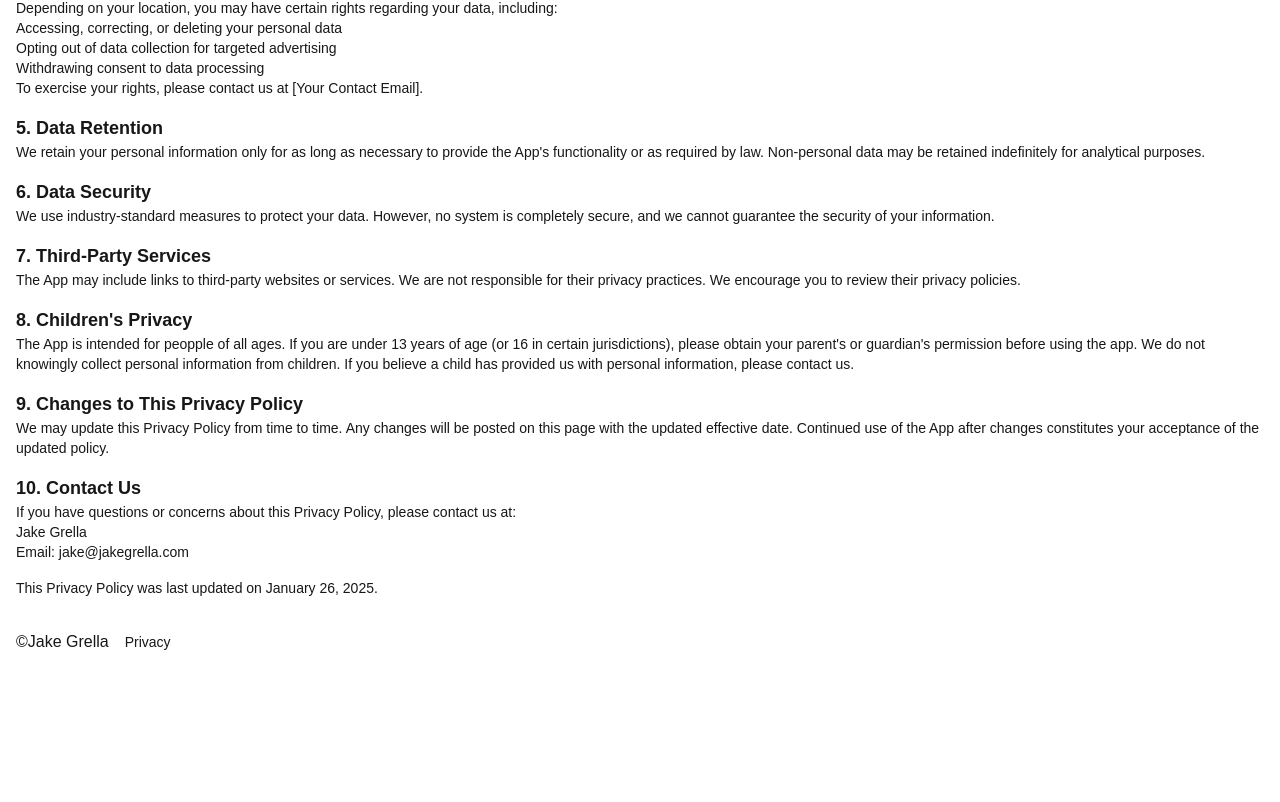
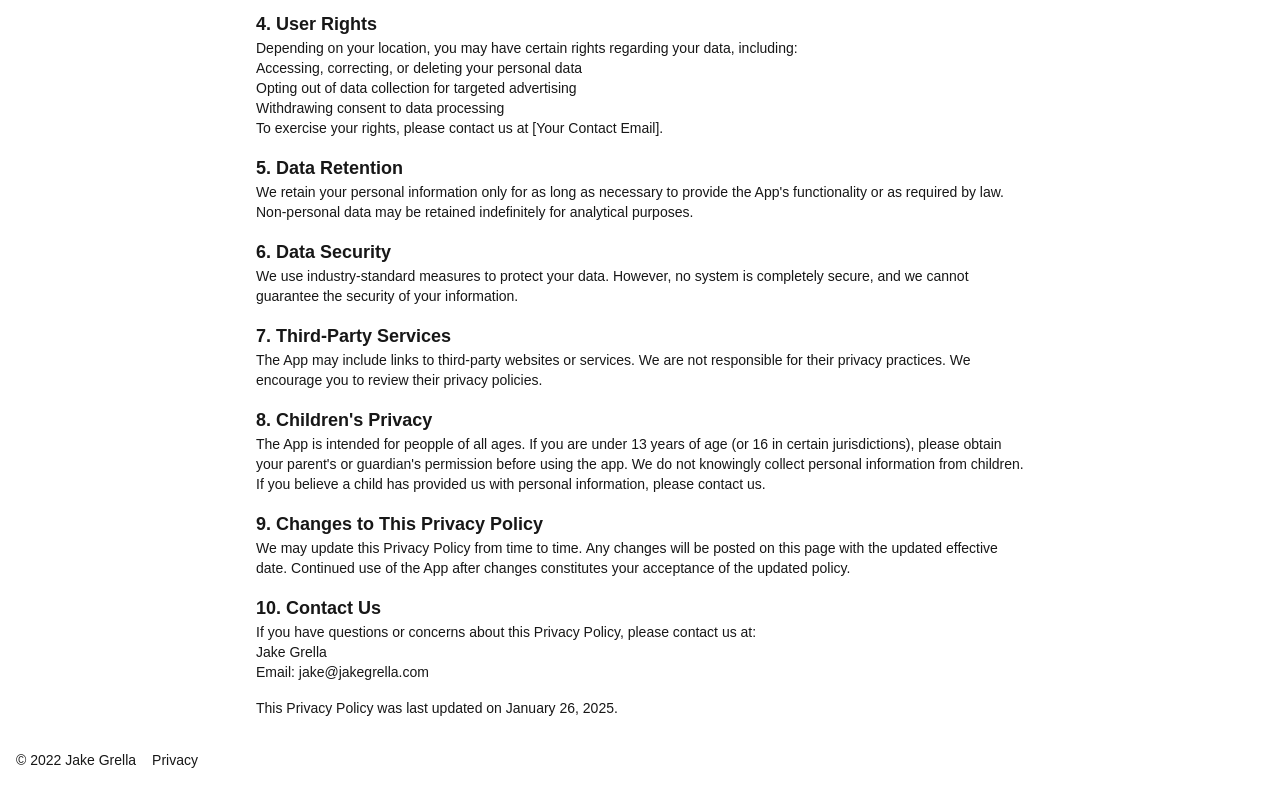
Before and after one commit to jakegrella/jg, a Next.js app: page /privacy in a window 1280 px wide. Shown: the part 790-1592 px from the top of the page. Before the commit the page ends 1476 px from the top, so only its background shows below. Built offline with nearby package versions, Linux system fonts and the light colour scheme.

Commit message:
chore: update privacy page content width

```diff
--- a/app/globals.css
+++ b/app/globals.css
@@ -38,7 +38,7 @@ h3 {
   line-height: 1.75rem;
 }
 
-p, li {
+p, li, span {
   font-size: 0.875rem;
   font-weight: 400;
   line-height: 1.25rem;
--- a/app/layout.tsx
+++ b/app/layout.tsx
@@ -23,7 +23,7 @@ export default function RootLayout({
       <body className={`${geistSans.variable} antialiased mx-4`}>
         <main>{children}</main>
         <footer className="flex items-baseline gap-4 my-8">
-          <span>©Jake Grella</span>
+          <span>© {new Date().getFullYear()} Jake Grella</span>
           <nav>
             <ul>
               <li>
--- a/app/privacy/page.tsx
+++ b/app/privacy/page.tsx
@@ -1,6 +1,6 @@
 export default function Privacy() {
   return (
-    <div className="flex flex-col gap-4">
+    <div className="flex flex-col gap-4 max-w-3xl my-0 mx-auto">
       <p>
         Jake Grella (“we,” “our,” or “us”) is committed to protecting your
         privacy. This Privacy Policy explains how we collect, use, disclose, and
```
